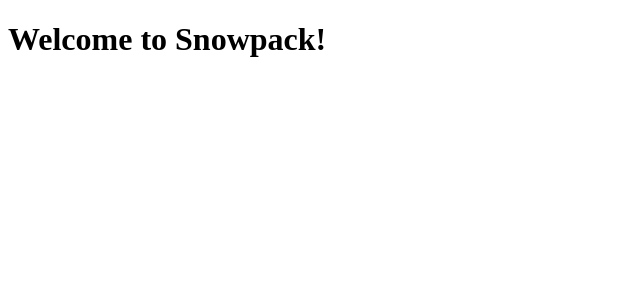
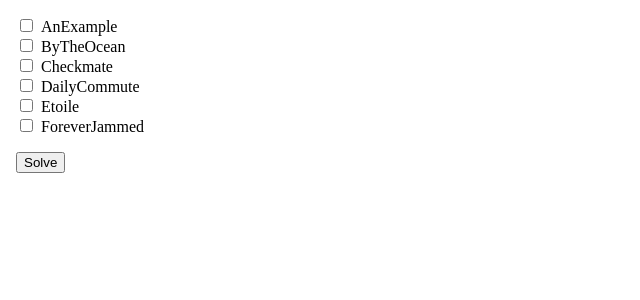
Before and after one commit to Volcomix/hashcode-extended-2021, a React (Vite) app: page / in a window 1280 px wide. Shown: the top 300 px of the page, without its empty margins (0-640 px from the left). Built offline with nearby package versions, Linux system fonts and the light colour scheme.

Commit message:
Init testing app

```diff
--- /dev/null
+++ b/dataset/index.ts
@@ -0,0 +1,6 @@
+export * as AnExample from './a.txt';
+export * as ByTheOcean from './b.txt';
+export * as Checkmate from './c.txt';
+export * as DailyCommute from './d.txt';
+export * as Etoile from './e.txt';
+export * as ForeverJammed from './f.txt';
--- /dev/null
+++ b/src/App.css
@@ -0,0 +1,14 @@
+.App {
+  margin: 16px;
+  display: flex;
+  flex-direction: column;
+  align-items: flex-start;
+}
+
+.App input {
+  margin-right: 8px;
+}
+
+.App button {
+  margin-top: 16px;
+}
--- /dev/null
+++ b/src/App.tsx
@@ -0,0 +1,50 @@
+import React, { useState } from 'react';
+import * as datasetUrls from '../dataset';
+import './App.css';
+
+type SelectedDatasets = { [datasetName: string]: boolean };
+
+const initialSelectedDatasets = Object.keys(datasetUrls).reduce(
+  (acc, datasetName) => Object.assign(acc, { [datasetName]: false }),
+  {} as SelectedDatasets
+);
+
+function App() {
+  const [selectedDatasets, setSelectedDatasets] = useState<SelectedDatasets>(
+    initialSelectedDatasets
+  );
+
+  function updateSelection(datasetName: string) {
+    setSelectedDatasets({
+      ...selectedDatasets,
+      [datasetName]: !selectedDatasets[datasetName],
+    });
+  }
+
+  function solve() {
+    console.log(
+      'Solving...',
+      Object.entries(selectedDatasets)
+        .filter(([_datasetName, isSelected]) => isSelected)
+        .map(([datasetName]) => datasetName)
+    );
+  }
+
+  return (
+    <div className="App">
+      {Object.keys(datasetUrls).map((datasetName) => (
+        <label key={datasetName}>
+          <input
+            type="checkbox"
+            checked={selectedDatasets[datasetName]}
+            onChange={() => updateSelection(datasetName)}
+          />
+          {datasetName}
+        </label>
+      ))}
+      <button onClick={solve}>Solve</button>
+    </div>
+  );
+}
+
+export default App;
--- /dev/null
+++ b/src/index.css
@@ -0,0 +1,3 @@
+body {
+  margin: 0;
+}
--- a/src/index.tsx
+++ b/src/index.tsx
@@ -1,4 +1,11 @@
 import React from 'react';
 import ReactDOM from 'react-dom';
+import App from './App';
+import './index.css';
 
-ReactDOM.render(<h1>Welcome to Snowpack!</h1>, document.getElementById('root'));
+ReactDOM.render(
+  <React.StrictMode>
+    <App />
+  </React.StrictMode>,
+  document.getElementById('root')
+);
--- /dev/null
+++ b/types/static.d.ts
@@ -0,0 +1,2 @@
+declare module '*.css';
+declare module '*.txt';
```
Also changed, not shown: dataset/index.json (deleted, +0 -8 lines), tsconfig.json (added, +20 -0 lines).
